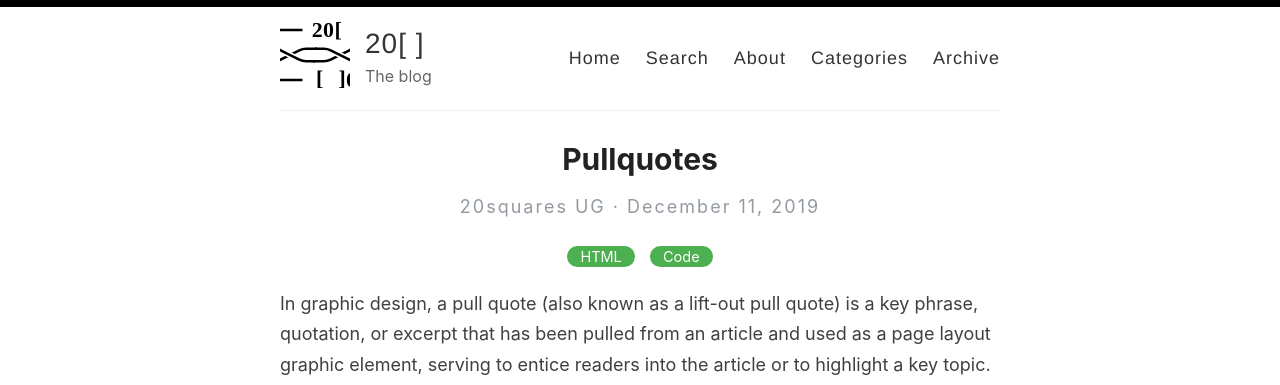
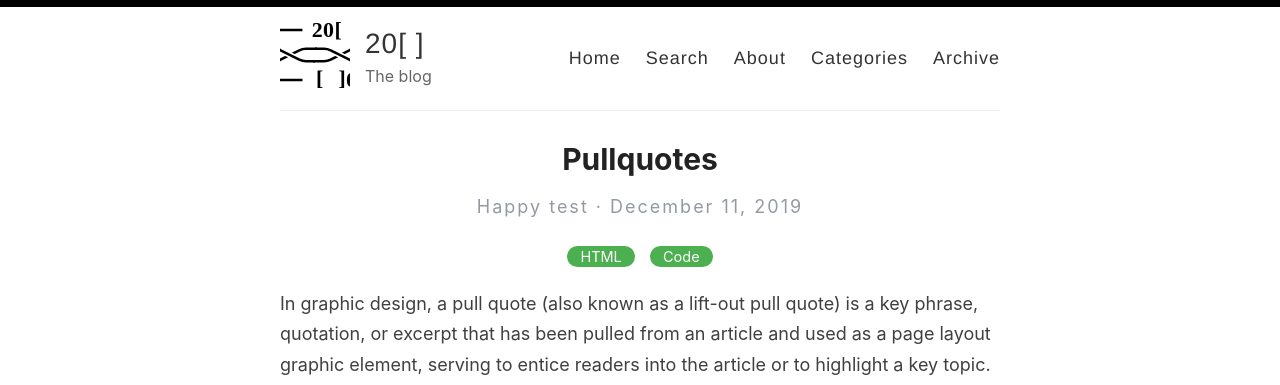
Before and after one commit to eric-downes/20sq-blog, a Jekyll site: the page built from _posts/2019-12-11-pullquotes.md, in a window 1280 px wide. Shown: the top 385 px of the page. Built offline with Jekyll 4.4.1, drawn with Linux system fonts in a browser that asks for light colours; formulas are drawn with MathJax 3.

Commit message:
Stupid me, now it SHOULD work.

```diff
--- a/_layouts/post.html
+++ b/_layouts/post.html
@@ -6,7 +6,7 @@ layout: default
   <h1>{{ page.title }}</h1>
 
   <div>
-    <p class="author_title">{% if post.author %}{{ post.author }}{% elsif site.author %}{{site.author}}{% endif %}  ·  {{ page.date | date: "%B %e, %Y" }}</p>
+    <p class="author_title">{% if page.author %}{{ page.author }}{% elsif site.author %}{{site.author}}{% endif %}  ·  {{ page.date | date: "%B %e, %Y" }}</p>
     {% if page.last_modified_at %}
     <p class="author_title" datetime="{{ page.last_modified_at | date_to_xmlschema }}">(Updated: {{ page.last_modified_at | date: "%b %-d, %Y" }})</p>
     {% endif %}
```
